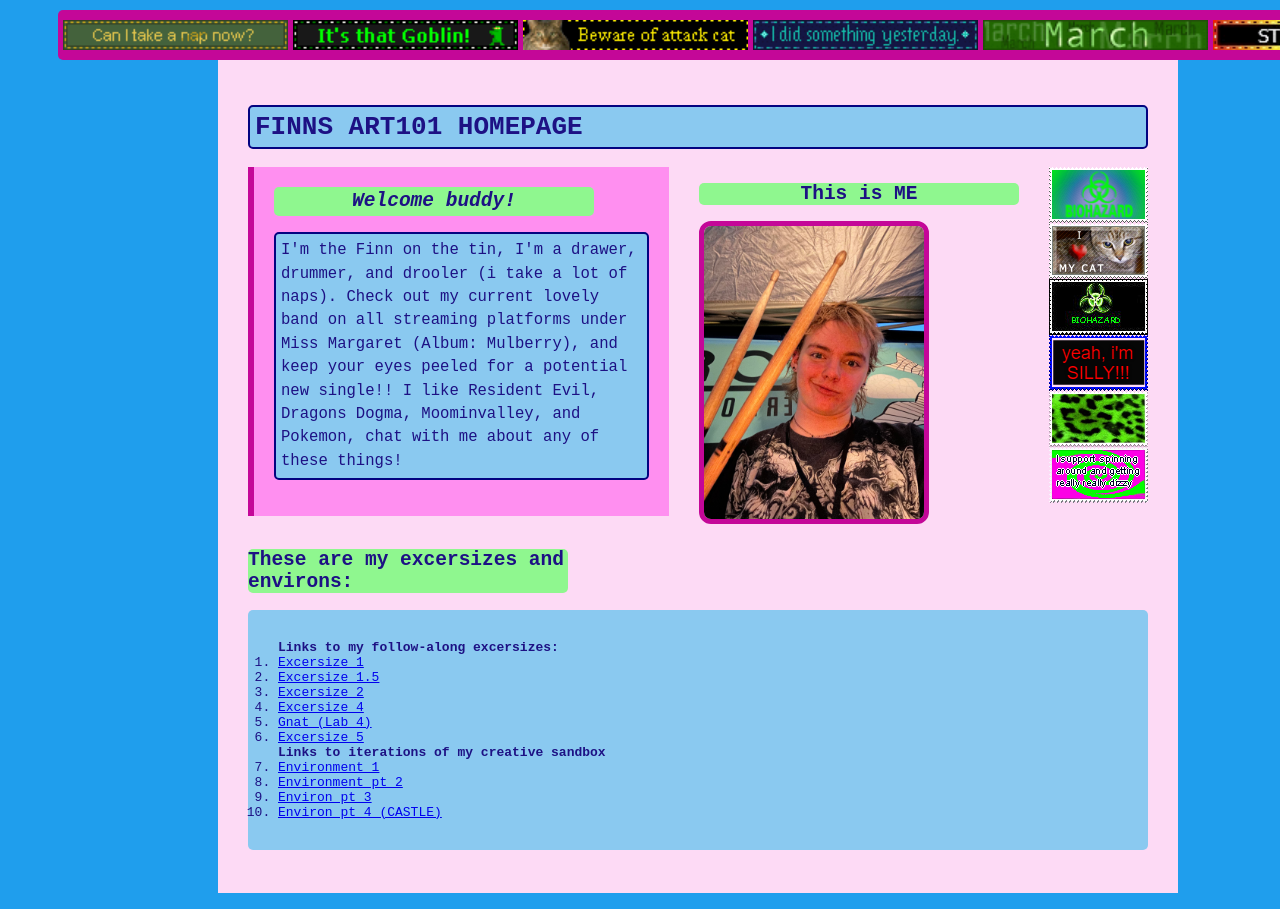
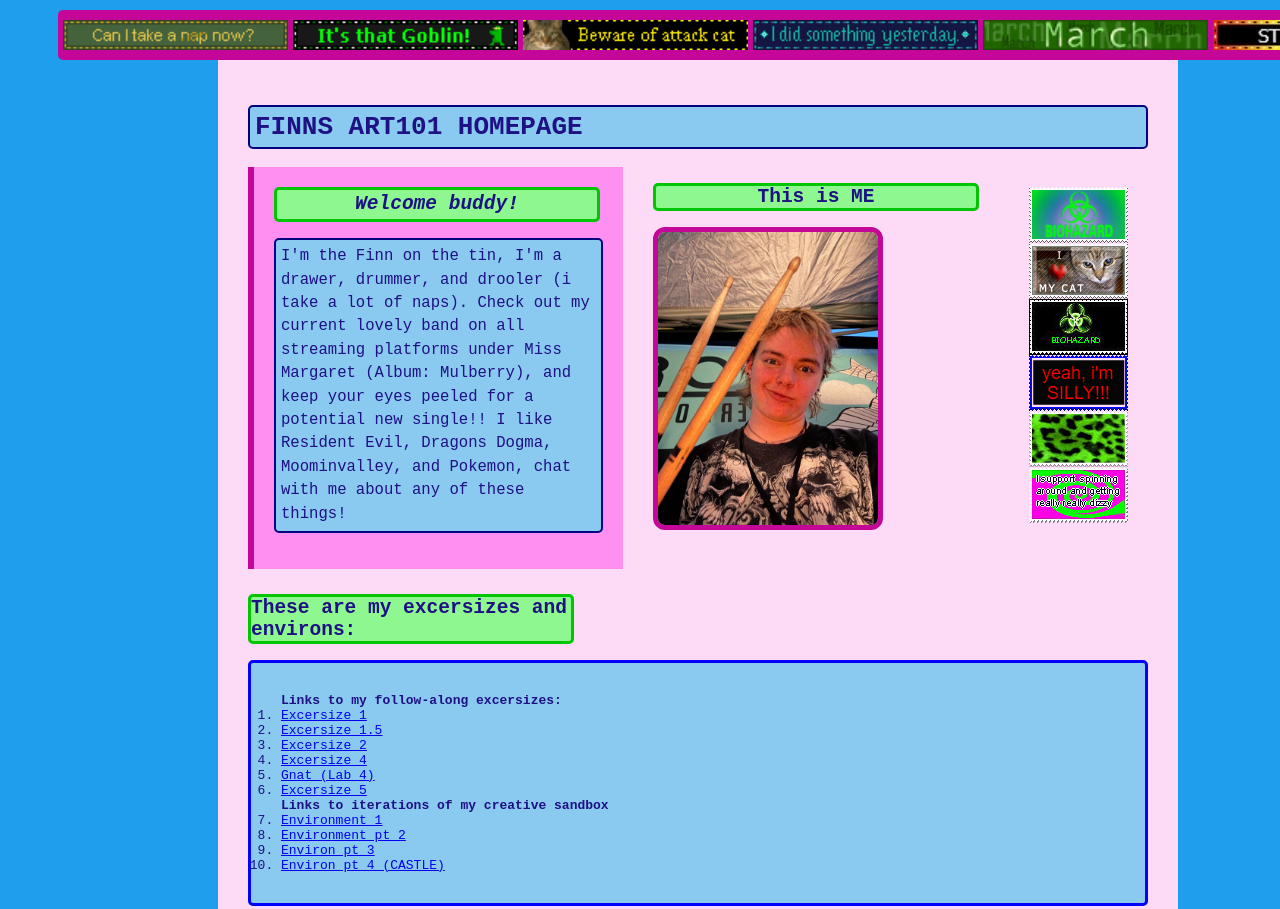
Before and after one commit to Finn-Payinne/ART101, a plain HTML site: page index.html in a window 1280 px wide. Shown: the top 909 px of the page. Drawn offline with Linux system fonts and the light colour scheme.

Commit message:
Update site.css

```diff
--- a/site.css
+++ b/site.css
@@ -6,7 +6,8 @@ body {
 
 }
 #extra {
-
+    background-color: rgb(253, 218, 245);
+    padding: 20px;
     gap: 5px;
     position: relative;
     }
@@ -31,7 +32,7 @@ body {
 
 }
 img {
-    outline: dark blue;
+
     display: flex;
     justify-content: center;
     align-items: center;
@@ -48,6 +49,7 @@ h1 {
 
 h2 {
 background-color: rgb(143, 247, 143);
+border: rgb(1, 197, 1),solid;
 border-radius: 5px;
 width: 40vh;
 display: flex;
@@ -59,6 +61,7 @@ ol {
     border-radius: 5px;
     padding: 30px;
     background-color:#8ac9f0;
+    border: blue, solid;
 
 }
 #page {
@@ -66,7 +69,6 @@ ol {
     margin: 0 auto 0 auto;
     background: rgb(253, 218, 245);
     padding:30px;
-    padding-top: 30px;
 }
 
 #top-section {
```
